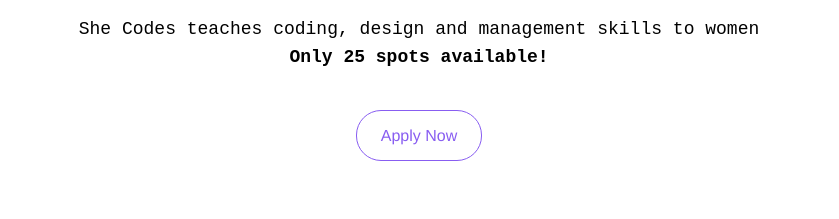
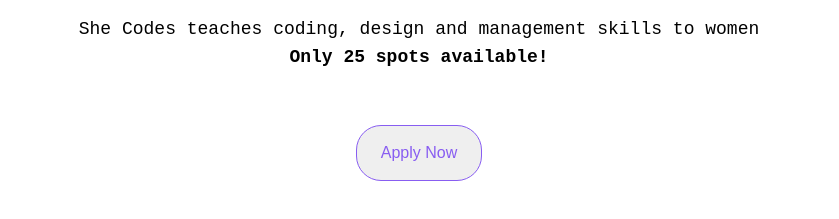
Before and after one commit to matthieua/shecodes-workshops, a plain HTML site: page day 2/index.html in a window 1280 px wide. Shown: the part 243-462 px from the top of the page, without its empty margins (221-1060 px from the left). Drawn offline with Linux system fonts and the light colour scheme.

Commit message:
update content

```diff
--- a/day 2/index.html
+++ b/day 2/index.html
@@ -39,7 +39,7 @@
         text-align: center;
       }
 
-      .btn {
+      button {
         border-radius:   25px;
         border:          1px solid #885df1;
         color:           #885df1;
@@ -50,7 +50,7 @@
         transition:      all 200ms ease;
       }
 
-      .btn:hover {
+      button:hover {
         color:      #fff;
         background: #885df1;
       }
@@ -75,9 +75,9 @@
         <br>
         <br>
         <div class="btn-wrapper">
-          <a href="https://shecodes.io/apply" class="btn" target=_blank>
+          <button>
             Apply Now
-          </a>
+          </button>
         </div>
       </section>
       <script>
```
